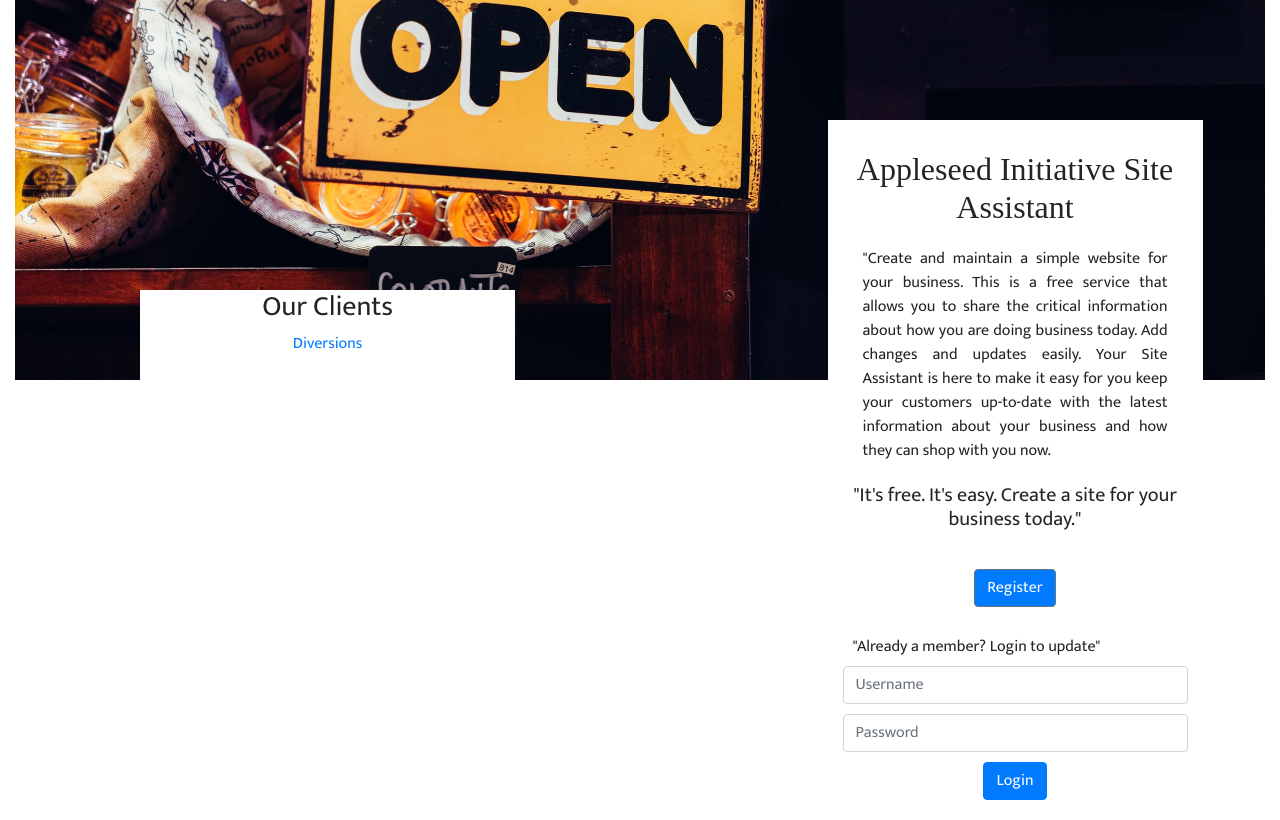
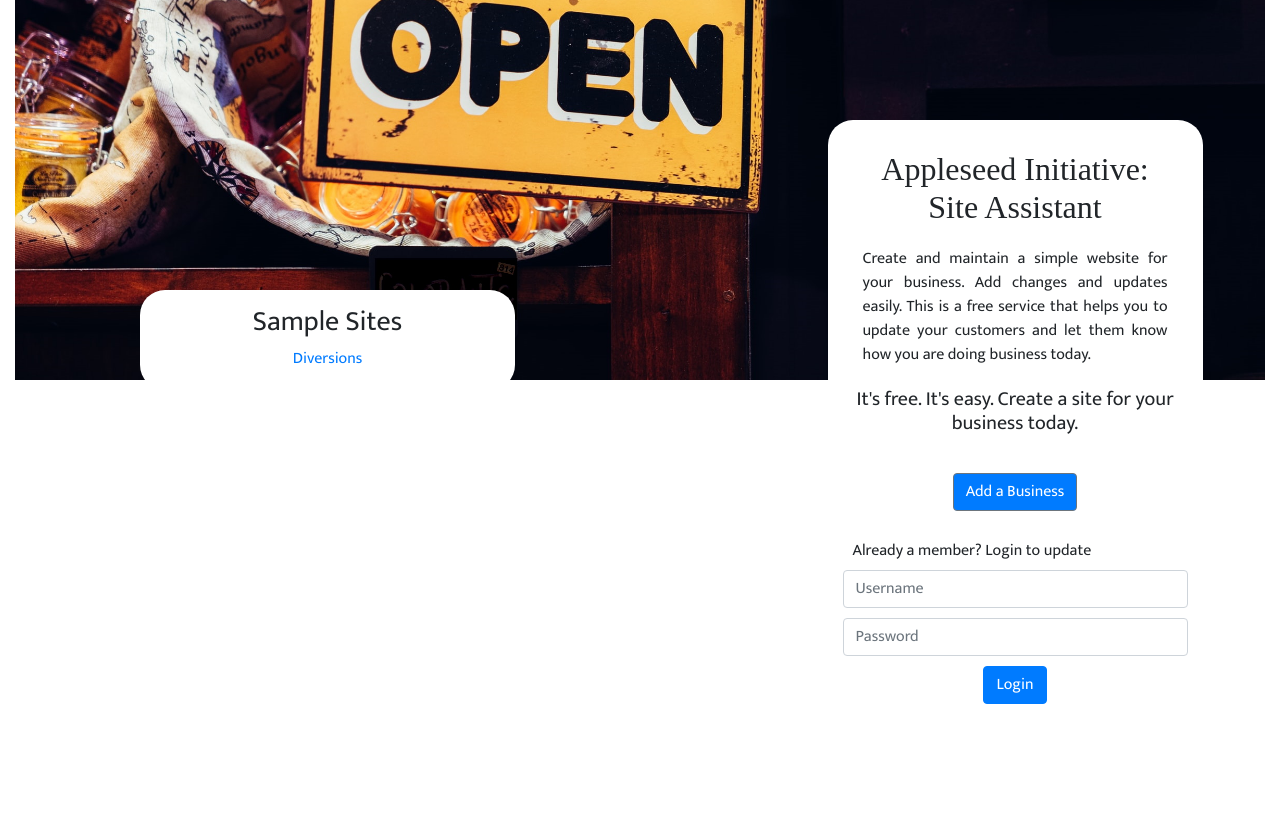
Before and after one commit to bswainbank/appleseedsa, a React (Create React App) app in the folder sa/: page /home in a window 1280 px wide. Shown: the part 420-1240 px from the top of the page. Built offline with nearby package versions, Linux system fonts and the light colour scheme.

Commit message:
Home page clean-up

```diff
--- a/sa/src/components/business-home.component.js
+++ b/sa/src/components/business-home.component.js
@@ -9,24 +9,27 @@ export default class Home extends Component {
             <div className = "container-home">
                 <div className = 'login-reg-panel col-sm-12 col-md-12'>
                     <h2 className = 'heading-MS'>
-                    Appleseed Initiative Site Assistant
+                    <p>Appleseed Initiative:<br></br>
+                        Site Assistant</p>
                     </h2>
                     <p className = 'businessDetail'>
-                    "Create and maintain a simple website for your business. This is a free service that allows you to share the critical information about how you are doing business today. Add changes and updates easily. Your Site Assistant is here to make it easy for you keep your customers up-to-date with the latest information about your business and how they can shop with you now.
+                    Create and maintain a simple website for your business.
+                    Add changes and updates easily. This is a free service that helps you to
+                    update your customers and let them know how you are doing business today.
                     </p>
 
-                    <h5>"It's free. It's easy. Create a site for your business today."</h5>
+                    <h5>It's free. It's easy. Create a site for your business today.</h5>
                     <Link to="/add">
-                         <button className= "btn btn-primary btn-outline-secondary btnRegister">Register </button>
+                         <button className= "btn btn-primary btn-outline-secondary btnRegister">Add a Business</button>
                     </Link>
 
-                    <h6 className = 'h6Message'>"Already a member? Login to update"</h6>
+                    <h6 className = 'h6Message'>Already a member? Login to update</h6>
                     <BusinessLogin/>
                 </div>
 
                     <div className = 'clientsPanel'>
                     <h3>
-                        Our Clients
+                       Sample Sites
                     </h3>
 
                     <Link to="view/diversionspgports">
--- a/sa/src/components/css/business-home.component.css
+++ b/sa/src/components/css/business-home.component.css
@@ -21,6 +21,7 @@
 
 
   .login-reg-panel{
+    border-radius: 25px;
     position: relative;
     top: 50%;
     transform: translateY(20%);
@@ -33,6 +34,8 @@
 }
 
 .clientsPanel{
+    padding: 15px;
+    border-radius: 25px;
     position: relative;
     top: 10%    ;
     transform: translateY(-70%);
```
Also changed, not shown: sa/src/components/images/alvaro-serrano--kr8XPYuSI8-unsplash.jpg.
